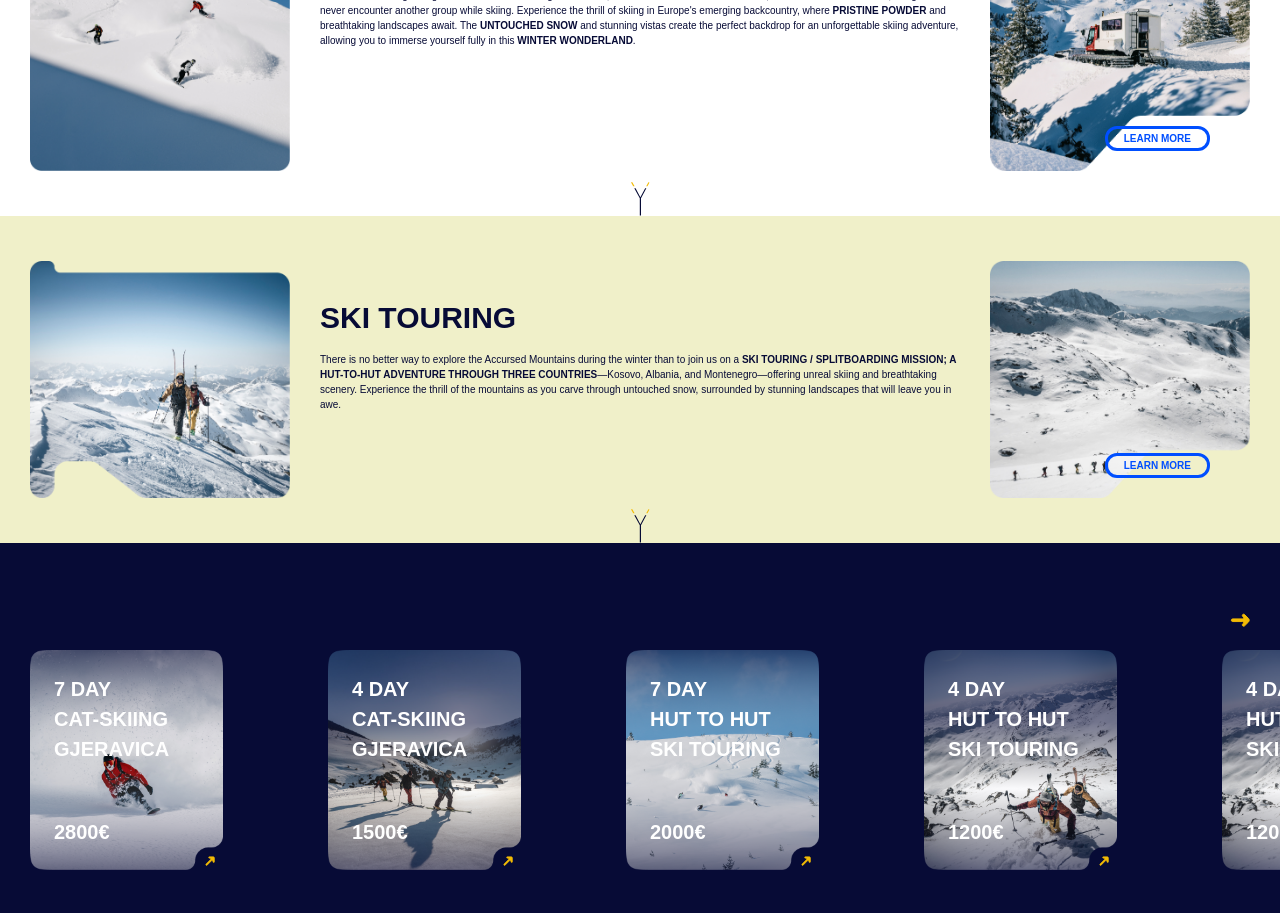
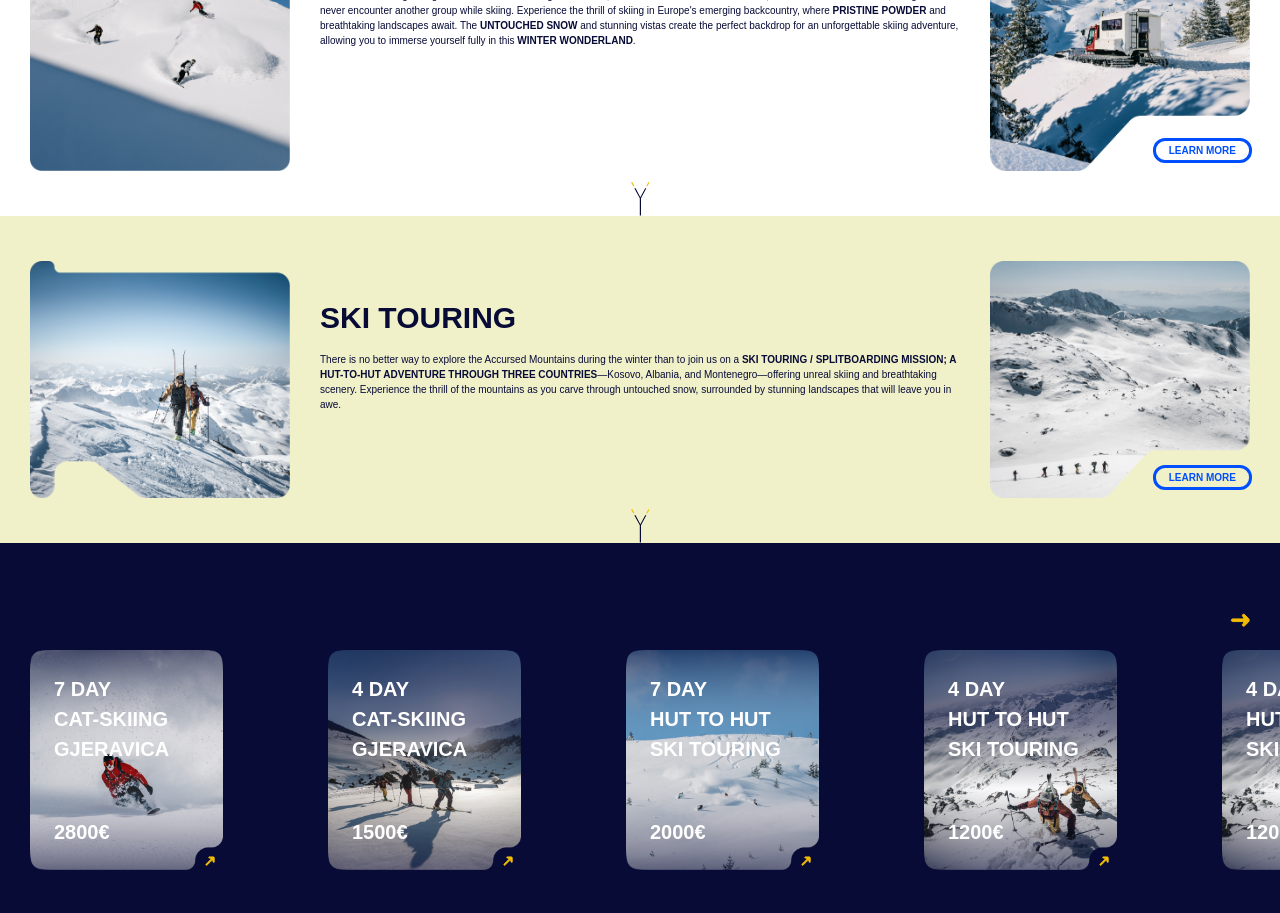
Before and after one commit to blendarkabashi/lynx, a Next.js app: page /homepage in a window 1280 px wide. Shown: the part 1240-2153 px from the top of the page. Built offline with nearby package versions, Linux system fonts and the light colour scheme; a web font is replaced by a local one.

Commit message:
fix learn more button

```diff
--- a/src/app/homepage/containers/ActivitiesSection/ActivityInfo/index.js
+++ b/src/app/homepage/containers/ActivitiesSection/ActivityInfo/index.js
@@ -14,7 +14,7 @@ const ActivityInfo = ({ firstImage, secondImage, title, richtext, color, mobileI
         </div>
         <img className="hidden tablet:block tablet:w-[260px] desktop:w-[395px] w-full" src={secondImage} />
         <img className="block tablet:hidden w-full mt-5" src={mobileImage} />
-        <Button className="absolute right-[70px] bottom-[20px]" label="Learn More" />
+        <Button className="absolute learn-more-button" label="Learn More" />
       </Section>
     </div>
   );
--- a/src/styles/global.scss
+++ b/src/styles/global.scss
@@ -53,3 +53,39 @@
     }
   }
 }
+@media only screen and (max-width: 430px) {
+  .learn-more-button{
+    right:20px;
+    bottom:2px;
+    padding: 0 7px;
+    font-size: 7px;
+  }
+}
+@media only screen and (min-width: 430px) and (max-width: 480px) {
+  .learn-more-button {
+    right: 20px;
+    bottom: 12px;
+    padding: 0 7px;
+  }
+}
+@media only screen and (min-width: 480px) and (max-width: 600px) {
+  .learn-more-button {
+    right: 20px;
+    bottom: 8px;
+    padding: 2px 10px;
+  }
+}
+@media only screen and (min-width: 600px) and (max-width: 1360px) {
+  .learn-more-button {
+    right: 28px;
+    bottom: 8px;
+    padding: 2px 13px;
+  }
+}
+@media only screen and (min-width: 1360px) {
+  .learn-more-button {
+    right: 65px;
+    bottom: 20px;
+    padding: 2px 13px;
+  }
+}
```
